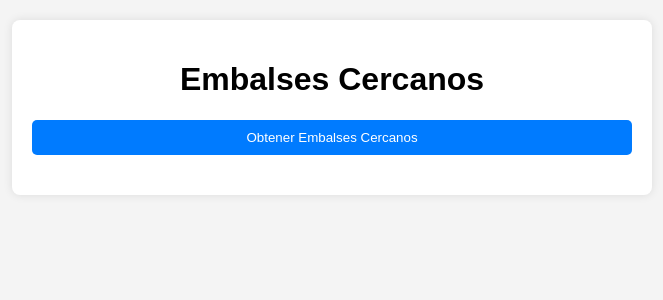
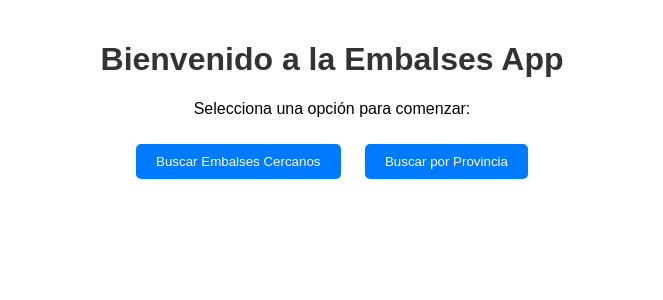
Before and after one commit to rrayannab/gvngdevs, a Flask app: page / in a window 1280 px wide. Shown: the top 300 px of the page, without its empty margins (308-971 px from the left). Run offline with Flask 3, Linux system fonts and the light colour scheme.

Commit message:
Tercer backend.

```diff
--- a/project2/backend/app.py
+++ b/project2/backend/app.py
@@ -1,7 +1,13 @@
 from flask import Flask, request, jsonify, render_template
+from flask_limiter import Limiter
+from flask_limiter.util import get_remote_address
 import requests
 
 app = Flask(__name__)
+
+# Inicializar Limiter usando el método init_app
+limiter = Limiter(key_func=get_remote_address)
+limiter.init_app(app)
 
 # URL de la API de búsqueda
 BUSQUEDA_URL = 'https://ga473b1ce3e1bab-ibcmn5vgzooakfto.adb.eu-madrid-1.oraclecloudapps.com/ords/gvngdevs/busqueda'
@@ -10,7 +16,20 @@ BUSQUEDA_URL = 'https://ga473b1ce3e1bab-ibcmn5vgzooakfto.adb.eu-madrid-1.oraclec
 def index():
     return render_template('index.html')
 
-@app.route('/api/buscar', methods=['GET'])
+@app.route('/index')
+def index2():
+    return render_template('index.html')
+
+@app.route('/geolocalizacion')
+def geolocalizacion():
+    return render_template('geolocalizacion.html')
+
+@app.route('/provincia')
+def provincia():
+    return render_template('provincia.html')
+
+@app.route('/buscar100km', methods=['GET'])
+@limiter.limit("10 per minute")  # Limitar a 10 solicitudes por minuto
 def buscar():
     # Obtén los parámetros de latitud y longitud
     latitud = request.args.get('latitud')
@@ -19,12 +38,33 @@ def buscar():
     print(f"{BUSQUEDA_URL}/{latitud}/{longitud}/100")
 
     # Realiza la solicitud a la API de búsqued
-    response = requests.get(f"{BUSQUEDA_URL}/{latitud}/{longitud}/1000")
+    response = requests.get(f"{BUSQUEDA_URL}/{latitud}/{longitud}/100?limit=1000&offset=0")
 
     if response.status_code == 200:
         return jsonify(response.json())
     else:
         return jsonify({"error": "Error al obtener datos de la API de búsqueda."}), 500
 
+@app.route('/buscarPorProvincia', methods=['GET'])
+@limiter.limit("10 per minute")  # Limitar a 10 solicitudes por minuto
+def buscar_por_provincia():
+    # Obtén el parámetro de provincia
+    provincia = request.args.get('provincia')
+
+    if provincia is None:
+        return jsonify({"error": "Falta el parámetro de provincia."}), 400
+
+    try:
+        # Realiza la solicitud a la API de búsqueda (ajusta la URL si es necesario)
+        response = requests.get(f"{BUSQUEDA_URL}/{provincia}")
+
+        if response.status_code == 200:
+            return jsonify(response.json())
+        else:
+            return jsonify({"error": "Error al obtener datos de la API de búsqueda."}), 500
+
+    except requests.exceptions.RequestException as e:
+        return jsonify({"error": str(e)}), 500
+
 if __name__ == '__main__':
     app.run(debug=True)
--- a/project2/backend/static/script.js
+++ b/project2/backend/static/script.js
@@ -1,7 +1,8 @@
-const apiUrl = 'http://127.0.0.1:5000/api/buscar'; // Cambia la URL para apuntar al backend
+const apiUrlGeolocalizacion = 'http://127.0.0.1:5000/buscar100km'; // URL para la búsqueda por geolocalización
+const apiUrlProvincia = 'http://127.0.0.1:5000/buscarPorProvincia'; // URL para la búsqueda por provincia
 const embalsesList = document.getElementById('embalsesList');
 
-document.getElementById('fetchEmbalsesBtn').addEventListener('click', fetchEmbalses);
+document.getElementById('fetchEmbalsesBtn')?.addEventListener('click', fetchEmbalses);
 
 async function fetchEmbalses() {
     // Obtener la ubicación del usuario
@@ -17,7 +18,7 @@ function successCallback(position) {
     const lon = position.coords.longitude;  // Obtener longitud
 
     // Enviar la ubicación al backend
-    fetch(`${apiUrl}?latitud=${lat}&longitud=${lon}`)
+    fetch(`${apiUrlGeolocalizacion}?latitud=${lat}&longitud=${lon}`)
         .then(response => {
             if (!response.ok) {
                 throw new Error('Error en la red');
@@ -58,3 +59,33 @@ function mostrarEmbalses(embalses) {
         embalsesList.appendChild(embalseDiv);
     });
 }
+
+// Funcionalidad para la búsqueda por provincia
+document.getElementById('provinciaSearchForm')?.addEventListener('submit', async (event) => {
+    event.preventDefault(); // Evitar el envío del formulario tradicional
+
+    const provincia = document.getElementById('provincia').value;
+
+    try {
+        const response = await fetch(`${apiUrlProvincia}?provincia=${provincia}`);
+
+        if (!response.ok) {
+            throw new Error('Error en la red');
+        }
+
+        const data = await response.json();
+        console.log('Datos recibidos de la API:', data); // Para depuración
+
+        // Asegúrate de acceder correctamente al arreglo de embalses
+        const embalses = data.items; // Acceder al arreglo correcto
+        if (!embalses || embalses.length === 0) {
+            embalsesListGeo.innerHTML = '<p>No se encontraron embalses.</p>';
+            return;
+        }
+
+        mostrarEmbalses(embalses); // Llama a la función con el arreglo correcto
+    } catch (error) {
+        console.error('Error al obtener los embalses:', error);
+        embalsesListGeo.innerHTML = '<p>Error al cargar los embalses. Por favor, intenta nuevamente.</p>';
+    }
+});
--- a/project2/backend/static/styles.css
+++ b/project2/backend/static/styles.css
@@ -1,27 +1,24 @@
 body {
     font-family: Arial, sans-serif;
-    background-color: #f4f4f4;
     margin: 0;
+    padding: 0;
+}
+
+.container {
+    width: 80%;
+    margin: 0 auto;
+    text-align: center;
     padding: 20px;
 }
 
-.container {
-    max-width: 600px;
-    margin: auto;
-    background: white;
-    padding: 20px;
-    border-radius: 8px;
-    box-shadow: 0 0 10px rgba(0, 0, 0, 0.1);
-}
-
 h1 {
-    text-align: center;
+    color: #333;
 }
 
 button {
-    width: 100%;
-    padding: 10px;
-    background: #007BFF;
+    margin: 10px;
+    padding: 10px 20px;
+    background-color: #007BFF;
     color: white;
     border: none;
     border-radius: 5px;
@@ -29,9 +26,5 @@ button {
 }
 
 button:hover {
-    background: #0056b3;
+    background-color: #0056b3;
 }
-
-#embalsesList {
-    margin-top: 20px;
-}
--- a/project2/backend/templates/index.html
+++ b/project2/backend/templates/index.html
@@ -3,15 +3,15 @@
 <head>
     <meta charset="UTF-8">
     <meta name="viewport" content="width=device-width, initial-scale=1.0">
-    <title>Embalses App</title>
+    <title>Embalses App - Inicio</title>
     <link rel="stylesheet" href="static/styles.css">
 </head>
 <body>
     <div class="container">
-        <h1>Embalses Cercanos</h1>
-        <button id="fetchEmbalsesBtn">Obtener Embalses Cercanos</button>
-        <div id="embalsesList"></div>
+        <h1>Bienvenido a la Embalses App</h1>
+        <p>Selecciona una opción para comenzar:</p>
+        <button onclick="window.location.href='geolocalizacion'">Buscar Embalses Cercanos</button>
+        <button onclick="window.location.href='provincia'">Buscar por Provincia</button>
     </div>
-    <script src="static/script.js"></script>
 </body>
 </html>
```
Also changed, not shown: project2/backend/templates/geolocalizacion.html (added, +18 -0 lines), project2/backend/templates/provincia.html (added, +22 -0 lines).
